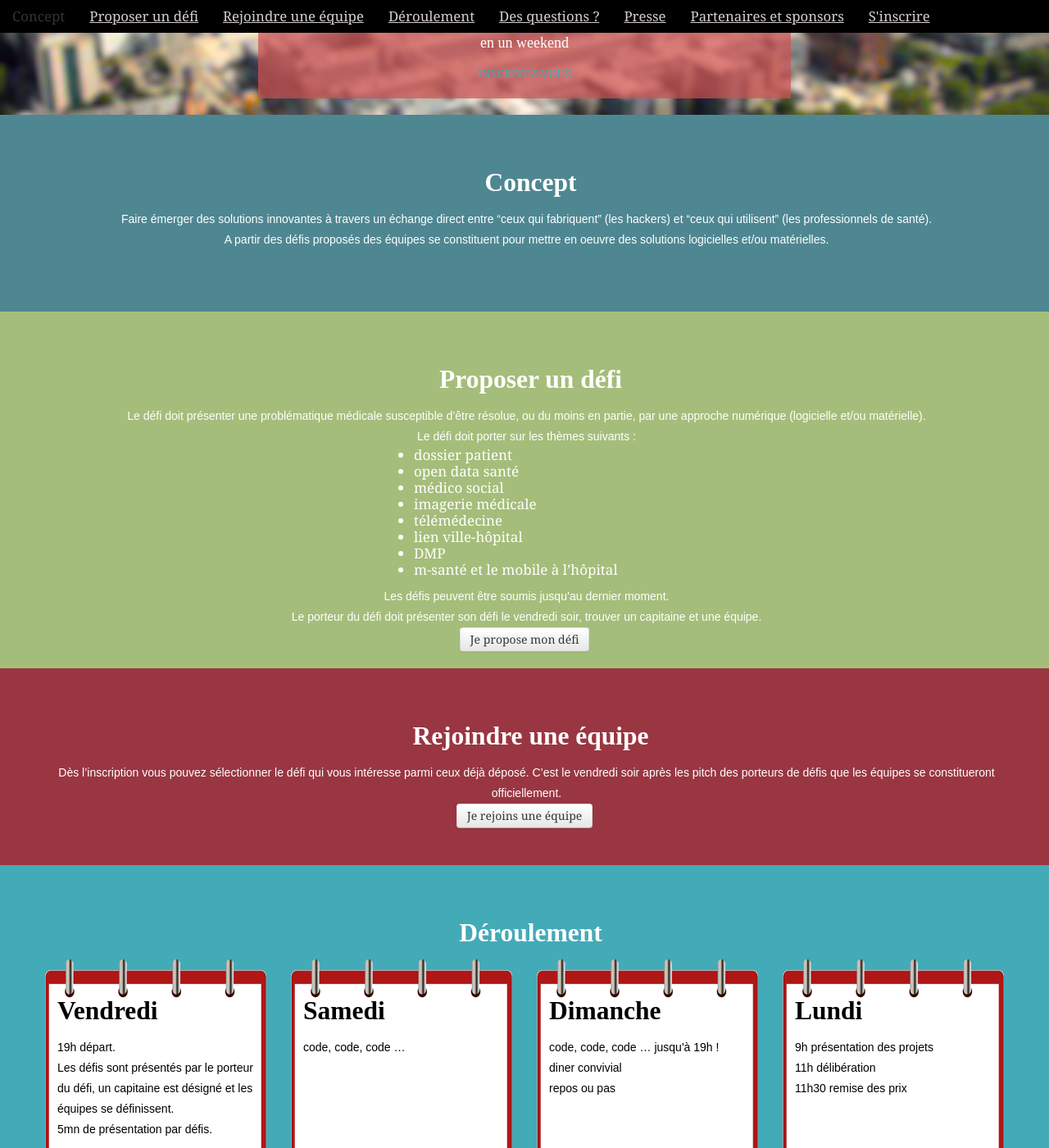
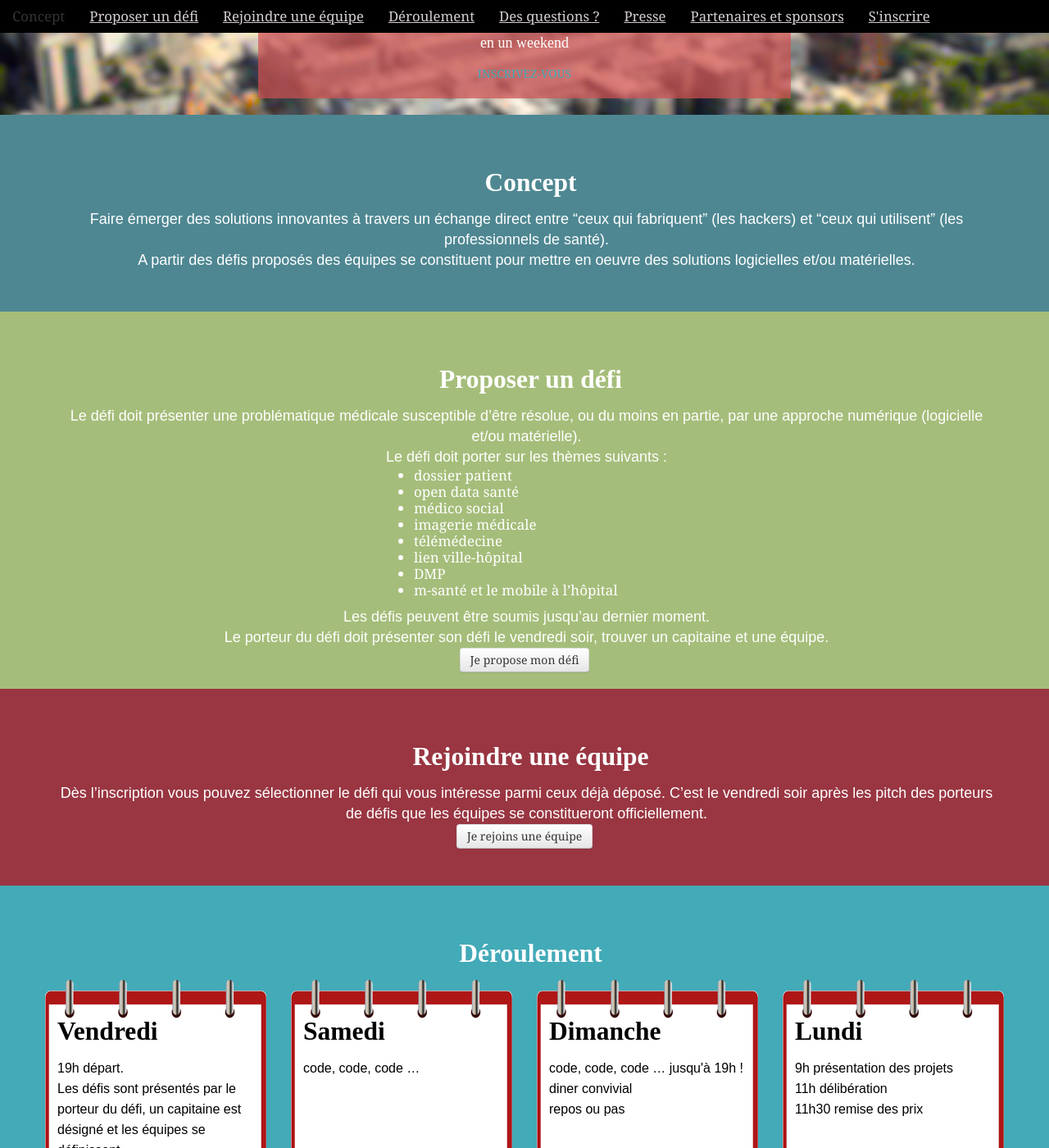
Before and after one commit to AlsaceDigitale/medhack, a Jekyll site: the page index.html, which Jekyll copies as it is, in a window 1280 px wide and 1400 px high, scrolled down 528 px. Shown: the whole window at 82% size. Built offline with Jekyll 4.4.1, drawn with Linux system fonts in a browser that asks for light colours; some web fonts are replaced.

Commit message:
font size calendar

```diff
--- a/css/style.css
+++ b/css/style.css
@@ -147,7 +147,7 @@ section h2 {
 
 section p {
     font-family: arial;
-    font-size: 17x;
+    font-size: 18px;
     line-height: 25px;
     margin : 0px 10px 0px 15px;
 }
@@ -203,7 +203,8 @@ section p {
     color: white;
 }
 
-.calbox {
+.calbox  {
+
   border: black solid 0px;
   padding: 0px -5px 0px 4px;
   height: 280px;
@@ -211,6 +212,8 @@ section p {
   color: black;
   width: 270px;
 }
+
+.calbox p { font-size: 16px; }
 
 /* Large desktop */
 @media (min-width: 1200px) {
```
